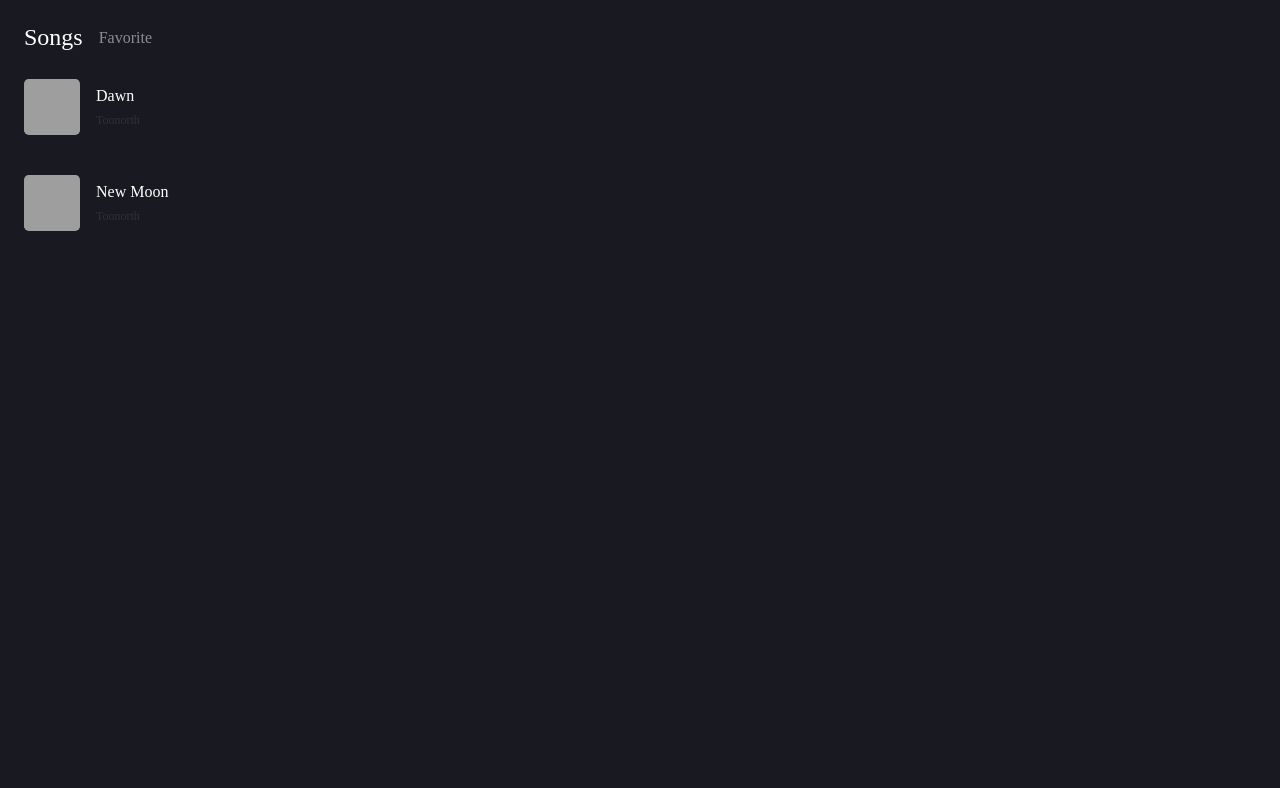
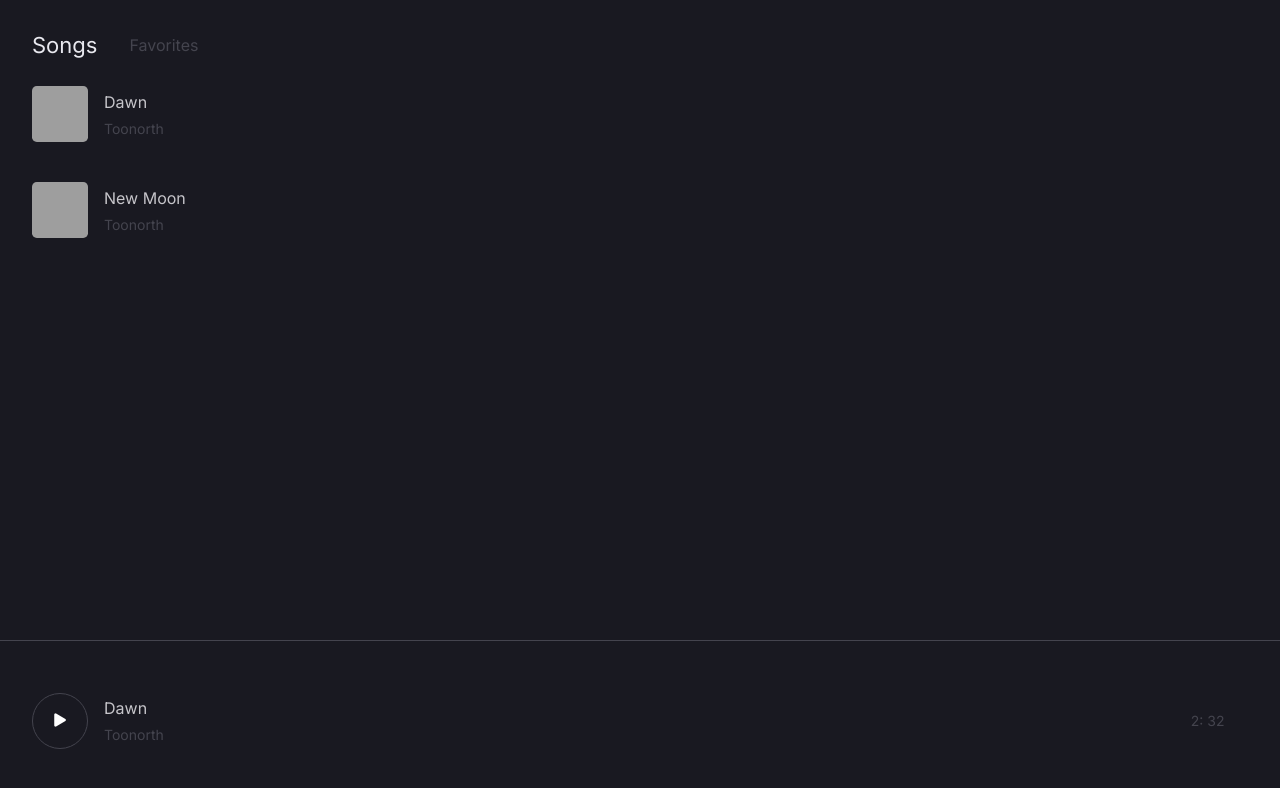
Before and after one commit to Uvacoder/codetann-music-player, a React (Create React App) app: page / in a window 1280 px wide. Shown: the top 788 px of the page. Built offline with nearby package versions, Linux system fonts and the light colour scheme; grey boxes are pictures that could not be loaded.

Commit message:
added player to menu component

```diff
--- a/public/index.html
+++ b/public/index.html
@@ -1,6 +1,13 @@
 <!DOCTYPE html>
 <html lang="en">
   <head>
+    <link
+      rel="stylesheet"
+      href="https://cdnjs.cloudflare.com/ajax/libs/font-awesome/5.15.3/css/all.min.css"
+      integrity="sha512-iBBXm8fW90+nuLcSKlbmrPcLa0OT92xO1BIsZ+ywDWZCvqsWgccV3gFoRBv0z+8dLJgyAHIhR35VZc2oM/gI1w=="
+      crossorigin="anonymous"
+      referrerpolicy="no-referrer"
+    />
     <meta charset="utf-8" />
     <link rel="icon" href="%PUBLIC_URL%/favicon.ico" />
     <meta name="viewport" content="width=device-width, initial-scale=1" />
--- a/src/components/Menu/Menu.jsx
+++ b/src/components/Menu/Menu.jsx
@@ -1,16 +1,36 @@
-import React from "react";
+import React, { useState } from "react";
 import styled from "styled-components";
+// components
 import Song from "./Song";
+import MinPlayer from "../MinPlayer/MinPlayer";
+// other imports
 import { color, text } from "../../styles/theme";
 import { songs } from "../../db/songs";
 
 export default function Menu() {
+  const [currentTab, setCurrentTab] = useState("Songs");
+
+  const changeTab = () => {
+    if (currentTab === "Songs") setCurrentTab("Favorites");
+    if (currentTab === "Favorites") setCurrentTab("Songs");
+  };
+
   return (
     <Container>
       {/* Header Section */}
       <Header>
-        <ActiveTab>Songs</ActiveTab>
-        <Tab>Favorite</Tab>
+        {currentTab === "Songs" && (
+          <>
+            <ActiveTab onClick={changeTab}>Songs</ActiveTab>
+            <Tab onClick={changeTab}>Favorites</Tab>
+          </>
+        )}
+        {currentTab === "Favorites" && (
+          <>
+            <Tab onClick={changeTab}>Songs</Tab>
+            <ActiveTab onClick={changeTab}>Favorites</ActiveTab>
+          </>
+        )}
       </Header>
 
       {/* Songs Section */}
@@ -25,6 +45,7 @@ export default function Menu() {
           />
         ))}
       </Songs>
+      <MinPlayer />
     </Container>
   );
 }
@@ -36,7 +57,7 @@ const Container = styled.div`
   display: flex;
   flex-direction: column;
   justify-content: center;
-  padding: 1.5rem;
+  padding: 2rem;
   background: ${color.alt};
 `;
 
@@ -49,13 +70,17 @@ const Header = styled.div`
   margin-bottom: 1rem;
 `;
 const ActiveTab = styled.p`
-  color: ${color.text};
-  font-size: ${text.lg};
-  margin-right: 1rem;
+  color: ${color["100"]};
+  font-size: 22px;
+
+  margin-right: 2rem;
+  cursor: pointer;
 `;
 const Tab = styled.p`
-  color: ${color.mediumText};
+  color: ${color["300"]};
   font-size: ${text.md};
+  margin-right: 2rem;
+  cursor: pointer;
 `;
 
 // - song elements
--- a/src/components/Menu/Song.jsx
+++ b/src/components/Menu/Song.jsx
@@ -23,7 +23,6 @@ const Container = styled.div`
   display: flex;
   justify-content: space-between;
   align-items: center;
-
   margin-bottom: 1rem;
 `;
 
@@ -43,12 +42,12 @@ const Info = styled.div`
 `;
 
 const Title = styled.p`
-  color: ${color.text};
+  color: ${color["200"]};
   font-size: ${text.md};
   margin-bottom: 0.5rem;
 `;
 
 const Artist = styled.p`
-  color: ${color.darkText};
+  color: ${color["300"]};
   font-size: ${text.sm};
 `;
--- /dev/null
+++ b/src/components/MinPlayer/MinPlayer.jsx
@@ -0,0 +1,70 @@
+import React from "react";
+import styled from "styled-components";
+import { color, text } from "../../styles/theme";
+
+export default function MinPlayer({ title, artist }) {
+  return (
+    <Container>
+      <PlayBtn className="fas fa-play" />
+      <Info>
+        <Title>Dawn</Title>
+        <Artist>Toonorth</Artist>
+      </Info>
+      <Time>2: 32</Time>
+    </Container>
+  );
+}
+
+const Container = styled.div`
+  position: fixed;
+  bottom: 0;
+  right: 0;
+
+  padding: 2rem;
+  width: 100%;
+  height: 10rem;
+  display: flex;
+  justify-content: flex-start;
+  align-items: center;
+  background: ${color.ali};
+
+  border-top: 1px solid ${color[300]};
+`;
+
+const PlayBtn = styled.button`
+  min-width: 3.5rem;
+  min-height: 3.5rem;
+  border: 1px solid ${color[300]};
+  background: none;
+  border-radius: 50%;
+  color: white;
+  display: flex;
+  justify-content: center;
+  align-items: center;
+  margin-right: 1rem;
+`;
+
+const Info = styled.div`
+  width: 100%;
+  display: flex;
+  flex-direction: column;
+  align-items: flex-start;
+  justify-content: flex-start;
+`;
+
+const Title = styled.p`
+  color: ${color["200"]};
+  font-size: ${text.md};
+  margin-bottom: 0.5rem;
+`;
+
+const Artist = styled.p`
+  color: ${color["300"]};
+  font-size: ${text.sm};
+`;
+
+const Time = styled.p`
+  width: 4rem;
+  color: ${color["300"]};
+  font-size: ${text.sm};
+`;
--- a/src/styles/index.css
+++ b/src/styles/index.css
@@ -1,5 +1,9 @@
+@import url("https://fonts.googleapis.com/css2?family=Inter&display=swap");
+
 * {
   padding: 0;
   margin: 0;
   box-sizing: border-box;
+  font-family: "Inter";
+  color: #c6c5ca;
 }
--- a/src/styles/theme.js
+++ b/src/styles/theme.js
@@ -1,13 +1,16 @@
 export const color = {
   bg: "#1F1F27",
   alt: "#191921",
-  darkText: "#303038",
-  mediumText: "#8D8C92",
-  text: "white",
+  100: "#f1f1f7f6",
+  200: "#c6c5ca",
+  300: "#44444e",
+  test: "red",
 };
 
 export const text = {
-  sm: "12px",
+  xs: "12px",
+  sm: "14px",
   md: "16px",
   lg: "24px",
+  xl: "28px",
 };
```
Also changed, not shown: 1 other file (tests, documents, lock files or other folders).
